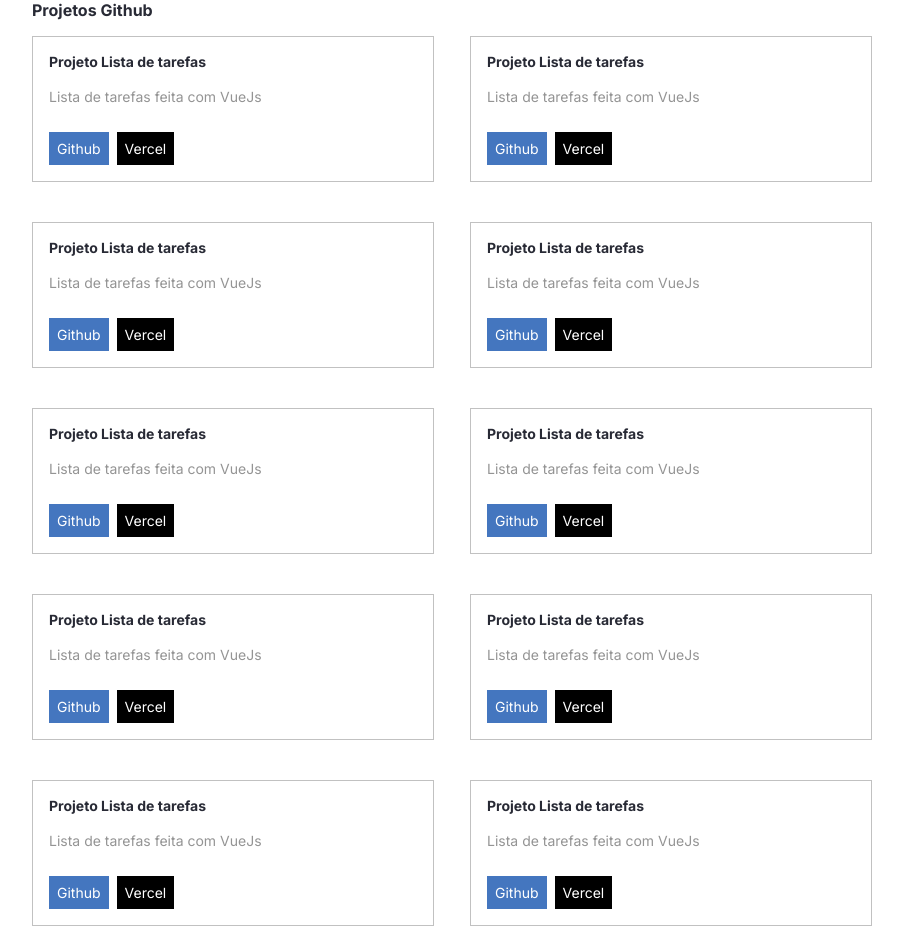
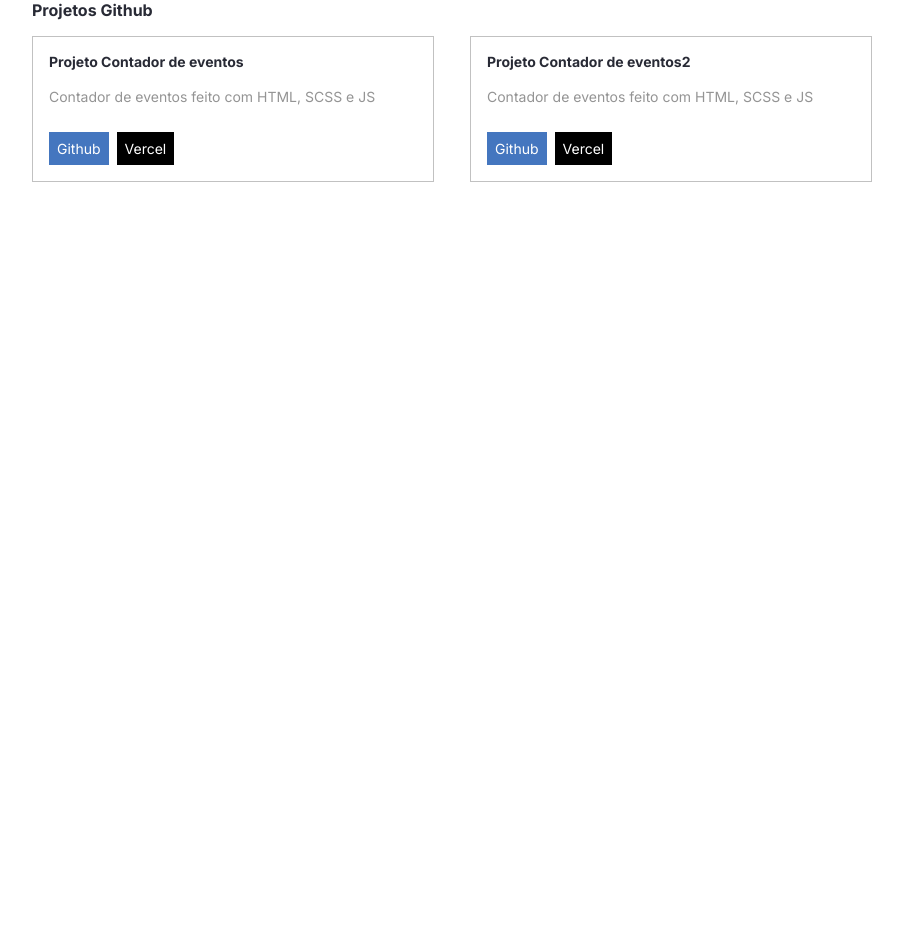
Before and after one commit to ramagla/portif-lio, a React (Create React App) app: page / in a window 1280 px wide. Shown: the part 1460-2412 px from the top of the page, without its empty margins (280-1183 px from the left). After the commit the page ends 1722 px from the top, so only its background shows below. Built offline with nearby package versions, Linux system fonts and the light colour scheme.

Commit message:
alteração dos links

```diff
--- a/src/components/Projeto/index.tsx
+++ b/src/components/Projeto/index.tsx
@@ -2,13 +2,38 @@ import { Card, LinkBotao, LinkBotao2 } from './styles'
 import Paragrafo from '../Paragrafo'
 import Titulo from '../Titulo'
 
-const Projeto = () => (
+export const Projeto1 = () => (
   <Card>
-    <Titulo>Projeto Lista de tarefas</Titulo>
-    <Paragrafo tipo="secundario">Lista de tarefas feita com VueJs</Paragrafo>
-    <LinkBotao>Github</LinkBotao>
-    <LinkBotao2>Vercel</LinkBotao2>
+    <Titulo>Projeto Contador de eventos</Titulo>
+    <Paragrafo tipo="secundario">
+      Contador de eventos feito com HTML, SCSS e JS
+    </Paragrafo>
+    <LinkBotao
+      href="https://github.com/ramagla/contador_eventos"
+      target="blank"
+    >
+      Github
+    </LinkBotao>
+    <LinkBotao2 href="https://contador-eventos.vercel.app/" target="blank">
+      Vercel
+    </LinkBotao2>
   </Card>
 )
-
-export default Projeto
+export const Projeto2 = () => (
+  <Card>
+    <Titulo>Projeto Contador de eventos2</Titulo>
+    <Paragrafo tipo="secundario">
+      Contador de eventos feito com HTML, SCSS e JS
+    </Paragrafo>
+    <LinkBotao
+      href="https://github.com/ramagla/contador_eventos"
+      target="blank"
+    >
+      Github
+    </LinkBotao>
+    <LinkBotao2 href="https://contador-eventos.vercel.app/" target="blank">
+      Vercel
+    </LinkBotao2>
+  </Card>
+)
+export default Projeto1
--- a/src/components/Projeto/styles.ts
+++ b/src/components/Projeto/styles.ts
@@ -12,6 +12,7 @@ export const LinkBotao = styled.a`
   padding: 8px;
   display: inline-block;
   margin-top: 24px;
+  cursor: pointer;
 `
 export const LinkBotao2 = styled.a`
   color: ${(props) => props.theme.corDeFundo};
@@ -22,4 +23,5 @@ export const LinkBotao2 = styled.a`
   margin-left: 8px;
   display: inline-block;
   margin-top: 24px;
+  cursor: pointer;
 `
--- a/src/containers/Projetos/index.tsx
+++ b/src/containers/Projetos/index.tsx
@@ -1,4 +1,5 @@
-import Projeto from '../../components/Projeto'
+import { Projeto1, Projeto2 } from '../../components/Projeto'
+
 import Titulo from '../../components/Titulo'
 
 import { Lista } from './styles'
@@ -8,43 +9,10 @@ const Projetos = () => (
     <Titulo fontSize={16}>Projetos Github</Titulo>
     <Lista>
       <li>
-        <Projeto />
+        <Projeto1 />
       </li>
       <li>
-        <Projeto />
-      </li>
-      <li>
-        <Projeto />
-      </li>
-      <li>
-        <Projeto />
-      </li>
-      <li>
-        <Projeto />
-      </li>
-      <li>
-        <Projeto />
-      </li>
-      <li>
-        <Projeto />
-      </li>
-      <li>
-        <Projeto />
-      </li>
-      <li>
-        <Projeto />
-      </li>
-      <li>
-        <Projeto />
-      </li>
-      <li>
-        <Projeto />
-      </li>
-      <li>
-        <Projeto />
-      </li>
-      <li>
-        <Projeto />
+        <Projeto2 />
       </li>
     </Lista>
   </section>
--- a/src/containers/Sobre/index.tsx
+++ b/src/containers/Sobre/index.tsx
@@ -57,7 +57,7 @@ const Sobre = () => (
       />
       <img
         alt="Rafa-PowerBi"
-        src="https://cdn.worldvectorlogo.com/logos/power-bi.svg"
+        src="https://logohistory.net/wp-content/uploads/2023/05/Power-BI-Logo-2013.png"
       />
     </Linguagens>
     <RedesSociais>
```
Also changed, not shown: 1 other file (tests, documents, lock files or other folders).
